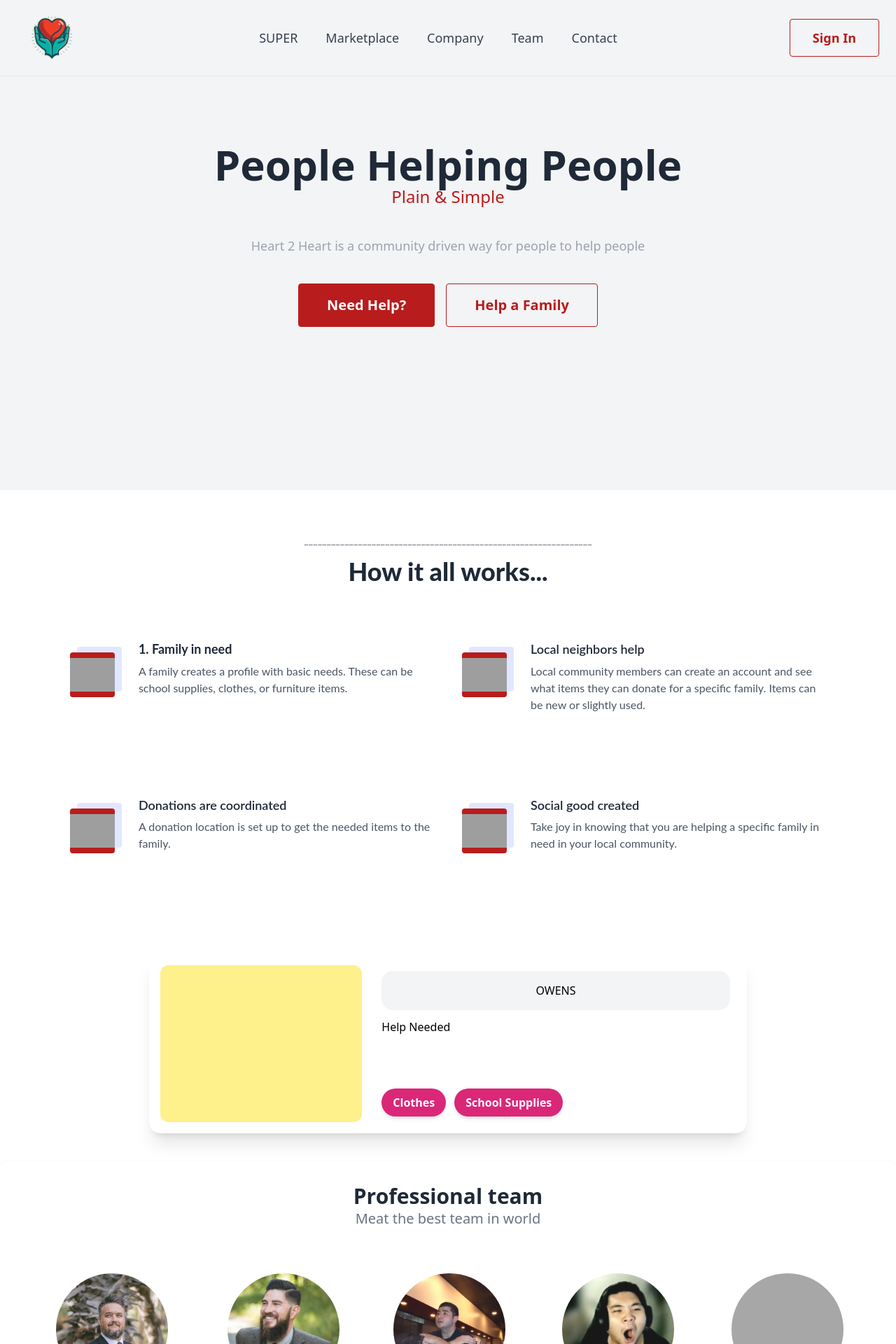
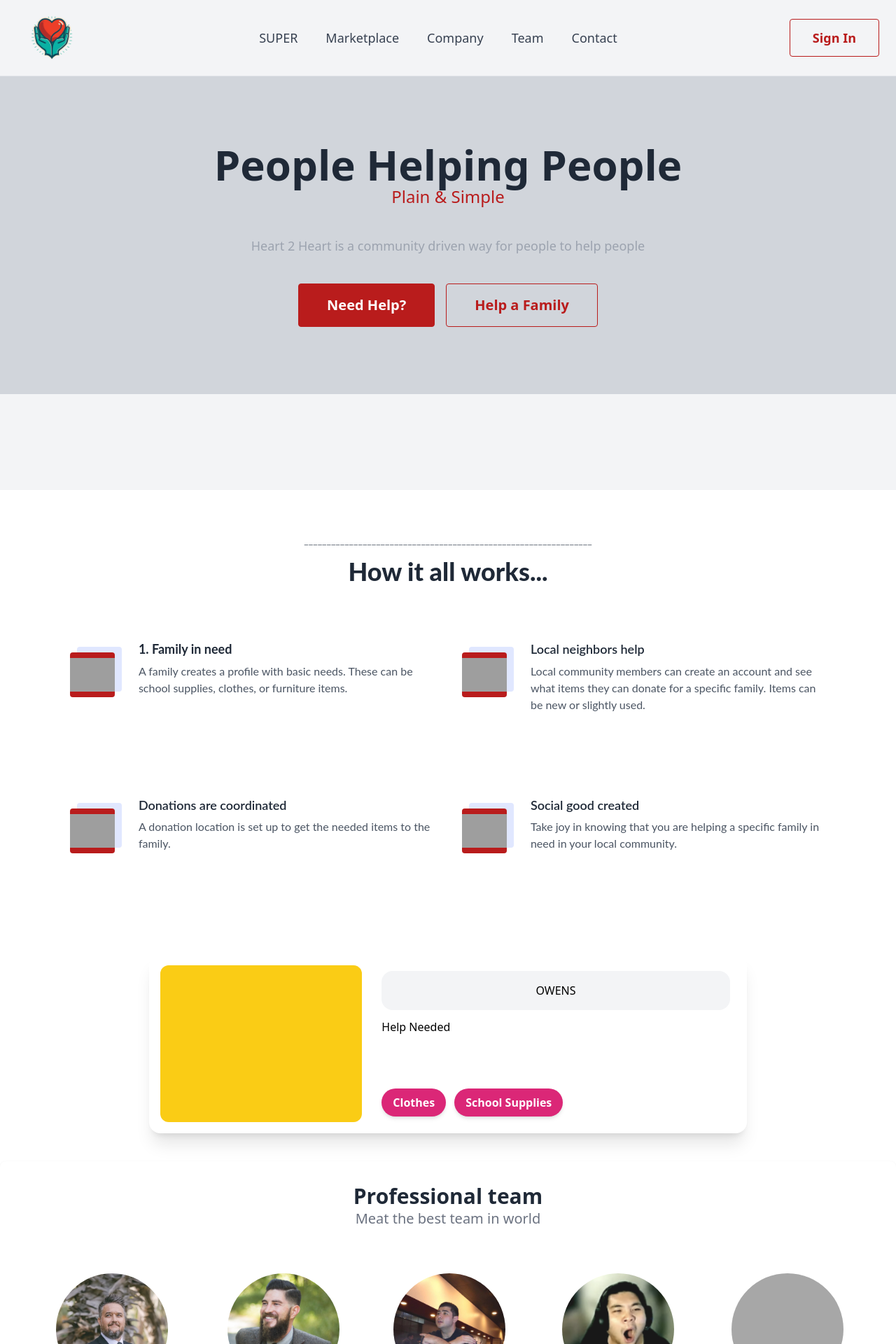
Before and after one commit to zaksalazar/heart-2-heart, a React (Vite) app in the folder client/: page / in a window 1280 px wide. Shown: the top 1920 px of the page at 70% size. Built offline with nearby package versions, Linux system fonts and the light colour scheme; grey boxes are pictures that could not be loaded; a web font is replaced by a local one.

Commit message:
added some colors to card to differentiate different divs to populate data

```diff
--- a/client/src/components/Card.jsx
+++ b/client/src/components/Card.jsx
@@ -46,7 +46,7 @@ const Card = () => {
           // style={{
           //   backgroundImage: `url(${data.famPhoto})`,
           // }}
-          className="bg-yellow-200 h-52 sm:h-full sm:w-72 rounded-xl"
+          className="bg-yellow-400 h-25 sm:h-full sm:w-72 rounded-xl"
         ></div>
         <div className="flex flex-col flex-1 gap-5 sm:p-2">
           <div className="flex flex-col flex-1 gap-3">
--- a/client/src/components/homepage.jsx
+++ b/client/src/components/homepage.jsx
@@ -92,7 +92,7 @@ function Homepage() {
             </button>
           </div>
         </nav>
-        <div className="bg-gray-100">
+        <div className="bg-gray-300">
           <div className="container mx-auto flex flex-col items-center py-12 sm:py-24">
             <div className="w-11/12 sm:w-2/3 lg:flex justify-center items-center flex-col  mb-5 sm:mb-10">
               <h1 className="text-2xl sm:text-3xl md:text-4xl lg:text-5xl xl:text-6xl text-center text-gray-800 font-black leading-7 md:leading-10">
```
